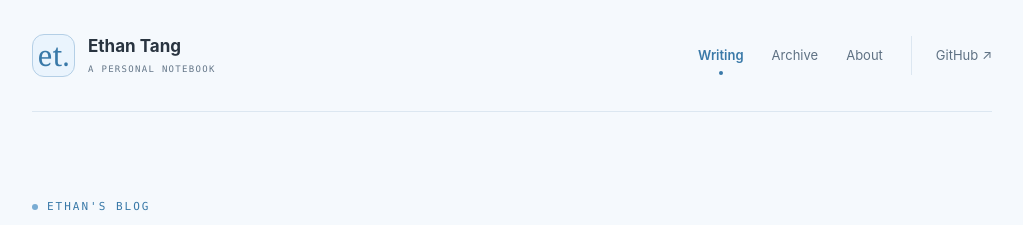
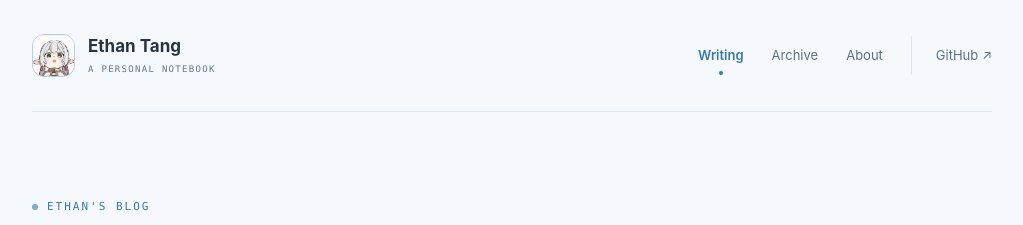
Before and after one commit to ethanzihao/ethanzihao.github.io, a Jekyll site: the page built from index.html, in a window 1280 px wide. Shown: the top 225 px of the page, without its empty margins (128-1151 px from the left). Built offline with Jekyll 4.4.1, drawn with Linux system fonts in a browser that asks for light colours.

Commit message:
Use custom avatar for favicon and site branding

```diff
--- a/_layouts/default.html
+++ b/_layouts/default.html
@@ -11,7 +11,7 @@
   <meta property="og:description" content="{{ page.description | default: site.description | escape }}">
   <meta property="og:url" content="{{ page.url | absolute_url }}">
   <meta property="og:type" content="{% if page.layout == 'post' %}article{% else %}website{% endif %}">
-  <link rel="icon" href="{{ '/assets/favicon.svg' | relative_url }}" type="image/svg+xml">
+  <link rel="icon" href="{{ '/assets/avatar.png' | relative_url }}" type="image/png">
   <link rel="stylesheet" href="{{ '/assets/css/style.css' | relative_url }}">
   <link rel="alternate" type="application/atom+xml" title="{{ site.title | escape }}" href="{{ '/feed.xml' | relative_url }}">
   <script src="{{ '/assets/js/site.js' | relative_url }}" defer></script>
@@ -20,7 +20,7 @@
   <a class="skip-link" href="#main">Skip to content</a>
   <div class="site-shell">
     <header class="site-header">
-      <a class="brand" href="{{ '/' | relative_url }}" aria-label="Ethan Tang home"><span class="brand-mark" aria-hidden="true">et.</span><span>Ethan Tang<span class="brand-subtitle">A PERSONAL NOTEBOOK</span></span></a>
+      <a class="brand" href="{{ '/' | relative_url }}" aria-label="Ethan Tang home"><img class="brand-mark" src="{{ '/assets/avatar.png' | relative_url }}" alt="" width="43" height="43"><span>Ethan Tang<span class="brand-subtitle">A PERSONAL NOTEBOOK</span></span></a>
       <nav aria-label="Main navigation">
         <a href="{{ '/' | relative_url }}" {% if page.nav == 'home' %}aria-current="page"{% endif %}>Writing</a>
         <a href="{{ '/archive/' | relative_url }}" {% if page.nav == 'archive' %}aria-current="page"{% endif %}>Archive</a>
--- a/assets/css/style.css
+++ b/assets/css/style.css
@@ -87,16 +87,13 @@ main {
 }
 
 .brand-mark {
-  display:grid;
-  place-items:center;
+  display:block;
+  flex-shrink:0;
   width:43px;
   height:43px;
+  object-fit:cover;
   border:1px solid #b4cfe6;
   border-radius:12px;
-  font-family:Georgia,serif;
-  font-size:28px;
-  font-weight:400;
-  color:var(--green);
   background:#eaf4fd;
 }
 
```
Also changed, not shown: assets/avatar.png (added).
